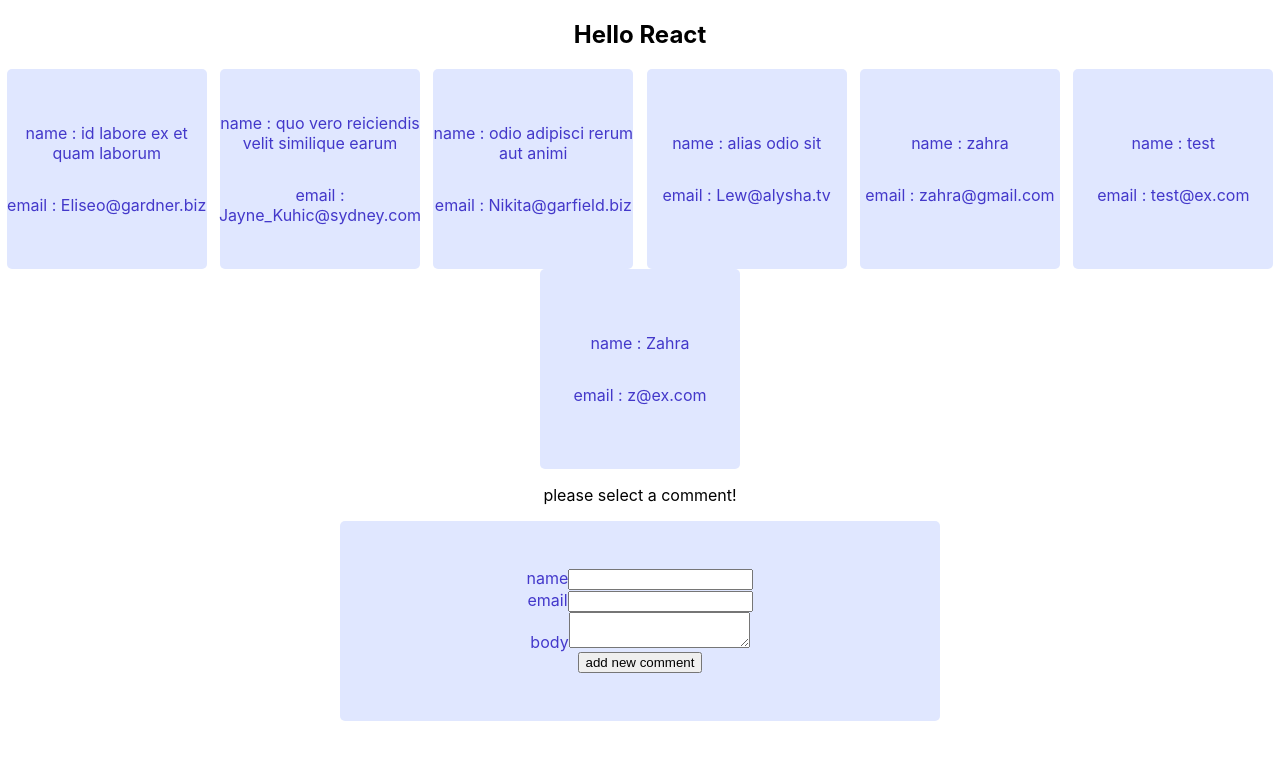
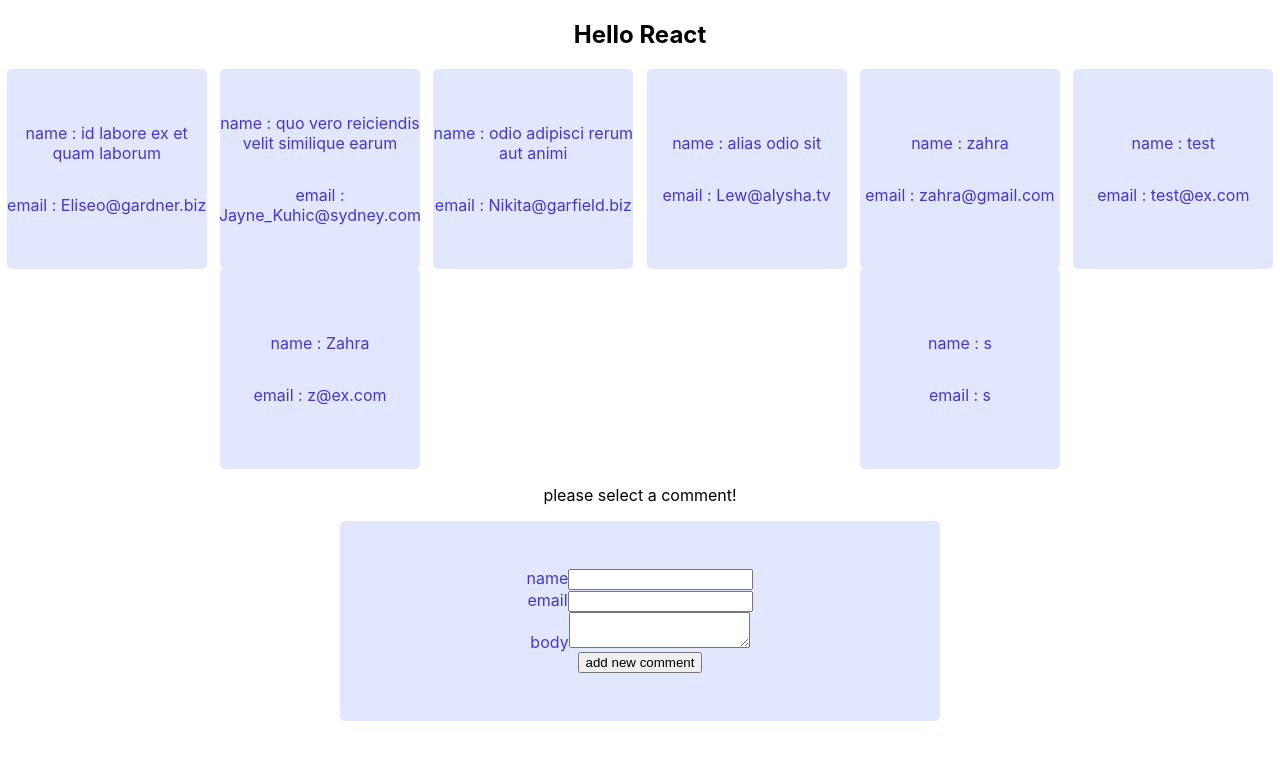
Before and after one commit to zarbabi/http-app, a React (Create React App) app: page / in a window 1280 px wide. Shown: the top 760 px of the page. Built offline with nearby package versions, Linux system fonts and the light colour scheme; data requests are answered from the project's data file.

Commit message:
error handing conditional render with loafding and data

```diff
--- a/data/db.json
+++ b/data/db.json
@@ -45,6 +45,12 @@
       "email": "z@ex.com",
       "content": "teeest",
       "id": 7
+    },
+    {
+      "name": "s",
+      "email": "s",
+      "content": "s",
+      "id": 8
     }
   ]
 }
--- a/src/container/Discussion/Discussion.js
+++ b/src/container/Discussion/Discussion.js
@@ -7,17 +7,19 @@ import { useEffect, useState } from "react";
 const Discussion = () => {
   const [comments, setComments] = useState(null);
   const [selectedId, setSelectedId] = useState(null);
+  const [error, setError] = useState(false);
 
   useEffect(() => {
     //const getComments = async () =>
-    async function getComments() {
+    const getComments = async () => {
       try {
         const { data } = await axios.get("http://localhost:3001/comments");
         setComments(data);
       } catch (error) {
         console.log(error);
+        setError(true);
       }
-    }
+    };
     getComments();
   }, []);
 
@@ -25,22 +27,26 @@ const Discussion = () => {
     setSelectedId(id);
   };
 
+  const renderComments = () => {
+    let renderValue = <p>Loading ...</p>;
+
+    if (error) renderValue = <p>fetching data failed !</p>;
+
+    if (comments && !error) {
+      renderValue = comments.map((c) => (
+        <Comment
+          key={c.id}
+          name={c.name}
+          email={c.email}
+          onClick={() => selectCommentHandler(c.id)}
+        />
+      ));
+    }
+    return renderValue;
+  };
   return (
     <main>
-      <section>
-        {comments ? (
-          comments.map((c) => (
-            <Comment
-              key={c.id}
-              name={c.name}
-              email={c.email}
-              onClick={() => selectCommentHandler(c.id)}
-            />
-          ))
-        ) : (
-          <p>loading ...</p>
-        )}
-      </section>
+      <section>{renderComments()}</section>
       <section>
         <FullComment commentId={selectedId} />
       </section>
```
